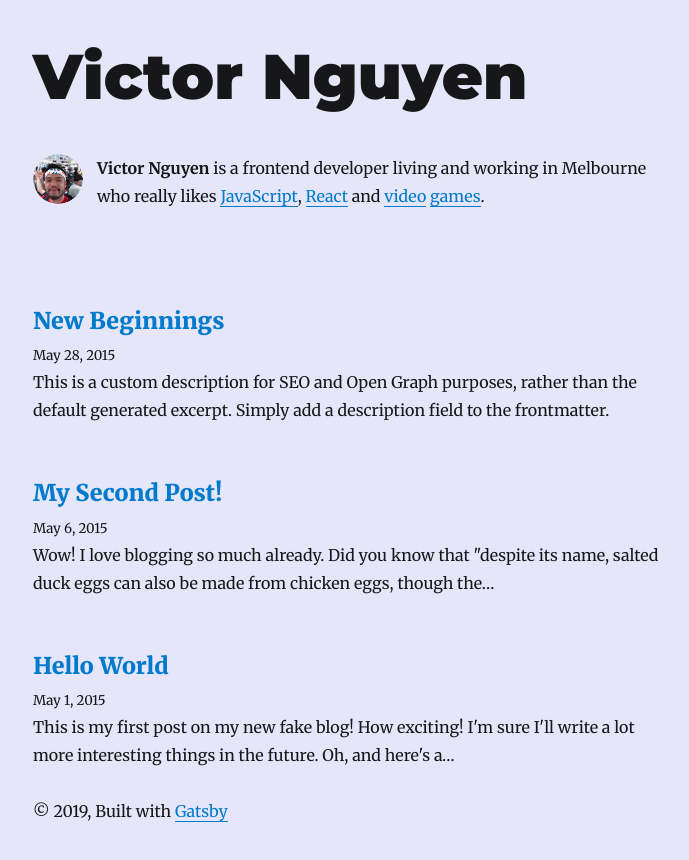
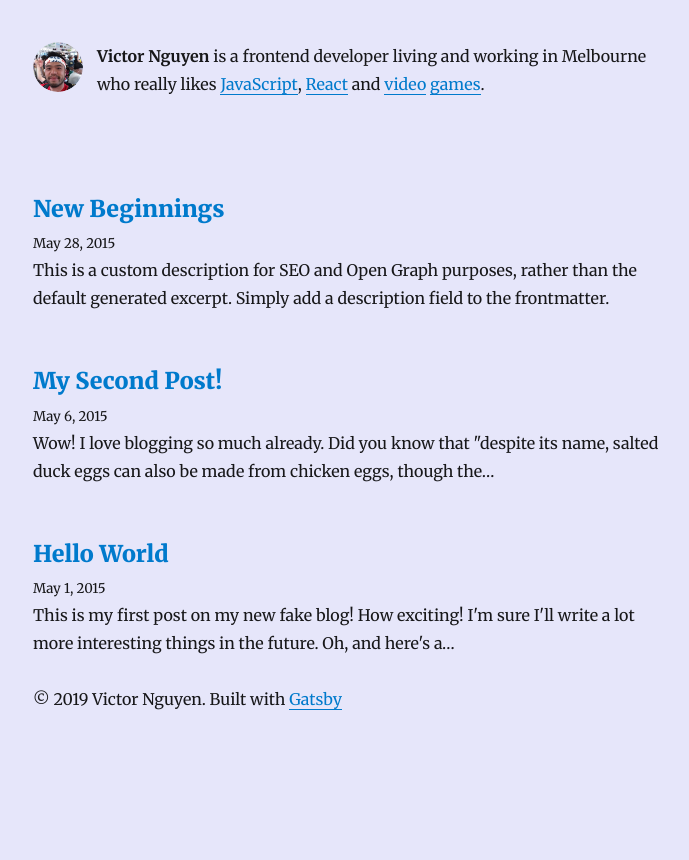
Before and after one commit to victornguyen/vic.codes, a Gatsby site: page / in a window 1280 px wide. Shown: the whole page, without its empty margins (292-981 px from the left). After the commit the page ends 800 px from the top, so only its background shows below. Built offline with nearby package versions, Linux system fonts and the light colour scheme; Gatsby itself is replaced by a stand-in of ours; some packages are replaced by stand-ins of ours.

Commit message:
Refactor and remove unused cruft from Layout 🔥

```diff
--- a/src/components/layout.js
+++ b/src/components/layout.js
@@ -1,57 +1,8 @@
 import React from "react"
-import { Link } from "gatsby"
 
-import { rhythm, scale } from "../utils/typography"
+import { rhythm } from "../utils/typography"
 
-class Layout extends React.Component {
-  render() {
-    const { location, title, children } = this.props
-    const rootPath = `${__PATH_PREFIX__}/`
-    let header
-
-    if (location.pathname === rootPath) {
-      header = (
-        <h1
-          style={{
-            ...scale(1.5),
-            marginBottom: rhythm(1.5),
-            marginTop: 0,
-          }}
-        >
-          <Link
-            style={{
-              boxShadow: `none`,
-              textDecoration: `none`,
-              color: `inherit`,
-            }}
-            to={`/`}
-          >
-            {title}
-          </Link>
-        </h1>
-      )
-    } else {
-      header = (
-        <h3
-          style={{
-            fontFamily: `Montserrat, sans-serif`,
-            marginTop: 0,
-          }}
-        >
-          <Link
-            style={{
-              boxShadow: `none`,
-              textDecoration: `none`,
-              color: `inherit`,
-            }}
-            to={`/`}
-          >
-            {title}
-          </Link>
-        </h3>
-      )
-    }
-    return (
+const Layout = ({ author, children }) => (
   <div
     style={{
       marginLeft: `auto`,
@@ -60,16 +11,13 @@ class Layout extends React.Component {
       padding: `${rhythm(1.5)} ${rhythm(3 / 4)}`,
     }}
   >
-        <header>{header}</header>
     <main>{children}</main>
     <footer>
-          © {new Date().getFullYear()}, Built with
+      © {new Date().getFullYear()} {author}. Built with
       {` `}
       <a href="https://www.gatsbyjs.org">Gatsby</a>
     </footer>
   </div>
 )
-  }
-}
 
 export default Layout
--- a/src/pages/index.js
+++ b/src/pages/index.js
@@ -9,11 +9,11 @@ import { rhythm } from "../utils/typography"
 class BlogIndex extends React.Component {
   render() {
     const { data } = this.props
-    const siteTitle = data.site.siteMetadata.title
+    const author = data.site.siteMetadata.author
     const posts = data.allMarkdownRemark.edges
 
     return (
-      <Layout location={this.props.location} title={siteTitle}>
+      <Layout location={this.props.location} author={author}>
         <SEO title="All posts" />
         <Bio />
         {posts.map(({ node }) => {
@@ -50,6 +50,7 @@ export const pageQuery = graphql`
     site {
       siteMetadata {
         title
+        author
       }
     }
     allMarkdownRemark(sort: { fields: [frontmatter___date], order: DESC }) {
```
Lines whose indentation alone changed are shown as unchanged.
